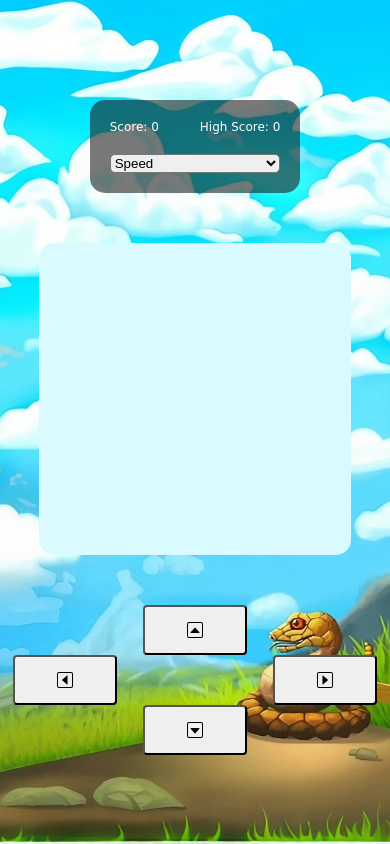
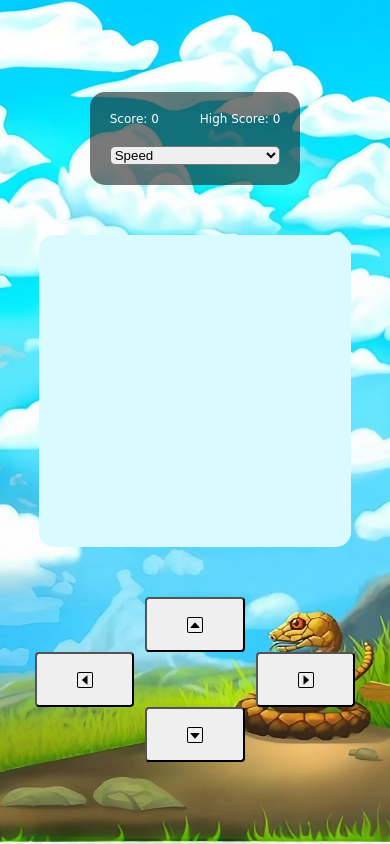
Before and after one commit to KrunalRaiyani/snake-game, a plain HTML site: page index.html in a window 390 px wide. Drawn offline with Linux system fonts and the light colour scheme.

Commit message:
toggle menu and mobile responsive

```diff
--- a/css/style.css
+++ b/css/style.css
@@ -164,10 +164,11 @@
     border-radius: 4px;
   }
   .controller  {
-    width: 100%;
+    width: 85%;
 }
   .controller .cantroller-btn {
-    width: 80%;
+    width: 90%;
+    height: 55px;
     margin: auto;
 }
 .left,.right {
```
